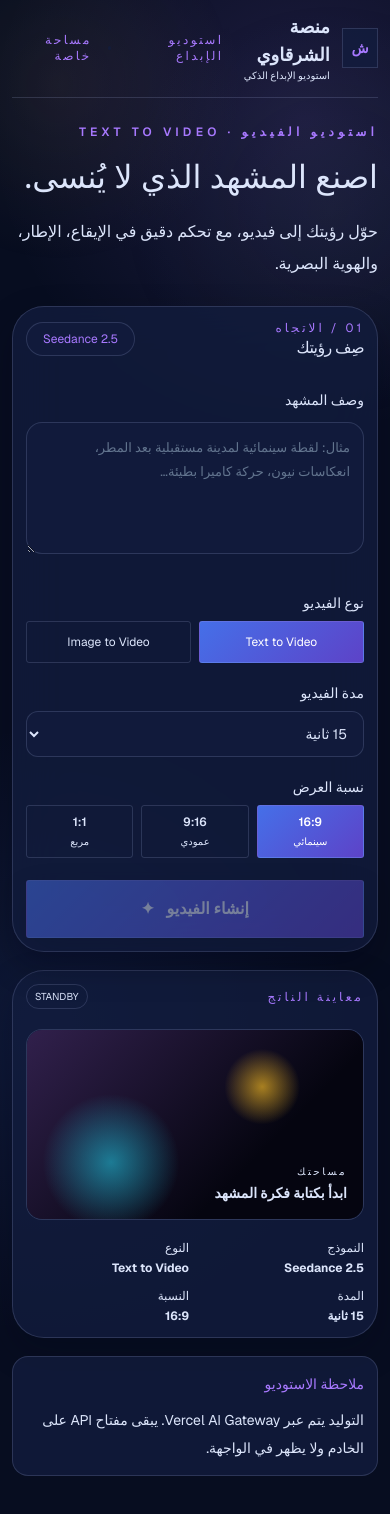
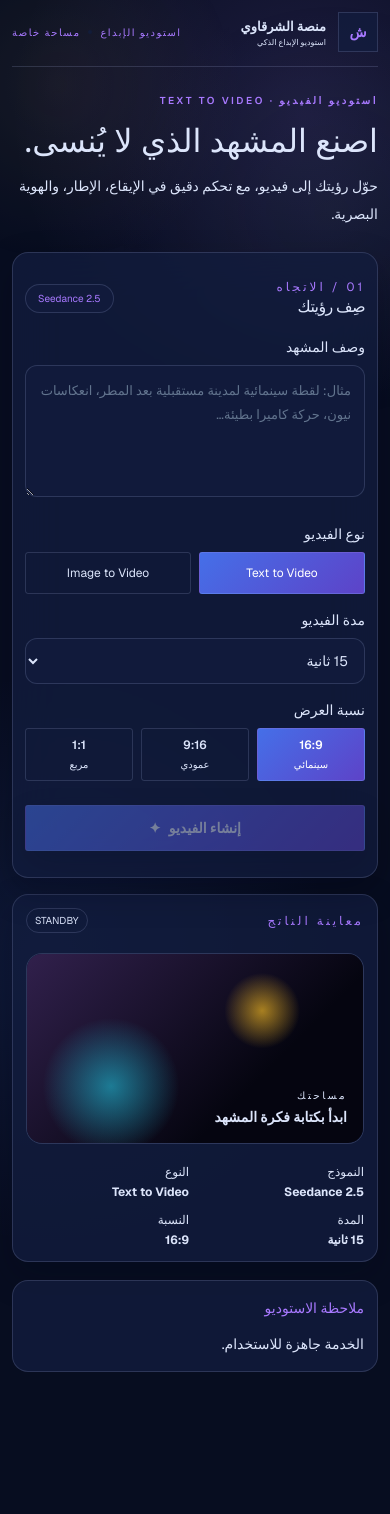
Before and after one commit to gamalmcv2023-glitch/ai-video-studio, a Next.js app: page /create in a window 390 px wide. After the commit the page ends 1410 px from the top, so only its background shows below. Built offline with nearby package versions, Linux system fonts and the light colour scheme.

Commit message:
Finish responsive studio layouts

```diff
--- a/src/app/api/generate-video/route.ts
+++ b/src/app/api/generate-video/route.ts
@@ -7,10 +7,7 @@ const allowedAspectRatios = new Set(["16:9", "9:16", "1:1"]);
 
 export async function POST(request: Request) {
   if (!process.env.AI_GATEWAY_API_KEY) {
-    return Response.json(
-      { error: "AI_GATEWAY_API_KEY غير مضبوط على الخادم." },
-      { status: 500 },
-    );
+    return Response.json({ error: "الخدمة جاهزة للاستخدام." }, { status: 500 });
   }
 
   try {
@@ -49,7 +46,6 @@ export async function POST(request: Request) {
     });
   } catch (error) {
     console.error("Video generation failed", error);
-    const message = error instanceof Error ? error.message : "حدث خطأ غير متوقع أثناء إنشاء الفيديو.";
-    return Response.json({ error: message }, { status: 502 });
+    return Response.json({ error: "تعذر إنشاء الفيديو حاليًا." }, { status: 502 });
   }
 }
--- a/src/app/create/page.tsx
+++ b/src/app/create/page.tsx
@@ -55,48 +55,48 @@ export default function CreatePage() {
   return (
     <main className="create-shell min-h-screen overflow-hidden bg-[#0b0b0c] text-[#f4f0e7]">
       <div className="pointer-events-none fixed inset-0 opacity-70 [background:radial-gradient(circle_at_15%_10%,rgba(198,165,106,0.12),transparent_22%),radial-gradient(circle_at_85%_25%,rgba(75,108,120,0.12),transparent_30%)]" />
-      <div className="relative mx-auto max-w-7xl px-5 py-6 sm:px-8 lg:px-10">
-        <header className="flex items-center justify-between border-b border-amber-100/10 pb-6">
+      <div className="relative mx-auto w-full max-w-7xl min-w-0 px-3 py-4 sm:px-8 sm:py-6 lg:px-10">
+        <header className="flex flex-wrap items-center justify-between gap-3 border-b border-amber-100/10 pb-4 sm:flex-nowrap sm:gap-4 sm:pb-6">
           <Link href="/" className="flex items-center gap-3" aria-label="العودة إلى الرئيسية">
             <span className="flex h-10 w-10 items-center justify-center border border-amber-200/50 bg-amber-100/10 font-serif text-sm font-black text-amber-100">ش</span>
             <span><strong className="block font-serif text-lg text-amber-50">منصة الشرقاوي</strong><small className="block text-[10px] text-slate-400">استوديو الإبداع الذكي</small></span>
           </Link>
-          <div className="flex items-center gap-4 text-xs uppercase tracking-[0.2em] text-amber-100/60">
+          <div className="flex items-center gap-2 text-[10px] uppercase tracking-[0.14em] text-amber-100/60 sm:gap-4 sm:text-xs sm:tracking-[0.2em]">
             <span>استوديو الإبداع</span>
             <span className="h-1 w-1 rounded-full bg-cyan-300" />
             <span>مساحة خاصة</span>
           </div>
         </header>
 
-        <section className="py-12 sm:py-16">
-          <div className="mb-10 max-w-3xl">
-            <p className="text-xs font-semibold uppercase tracking-[0.35em] text-amber-200">استوديو الفيديو · Text to Video</p>
-            <h1 className="mt-4 font-serif text-4xl leading-tight text-amber-50 sm:text-6xl">اصنع المشهد الذي لا يُنسى.</h1>
-            <p className="mt-5 max-w-2xl text-base leading-8 text-slate-300">حوّل رؤيتك إلى فيديو، مع تحكم دقيق في الإيقاع، الإطار، والهوية البصرية.</p>
+        <section className="min-w-0 py-7 sm:py-16">
+          <div className="mb-6 max-w-3xl sm:mb-10">
+            <p className="text-[10px] font-semibold uppercase tracking-[0.25em] text-amber-200 sm:text-xs sm:tracking-[0.35em]">استوديو الفيديو · Text to Video</p>
+            <h1 className="mt-3 font-serif text-3xl leading-tight text-amber-50 sm:mt-4 sm:text-6xl">اصنع المشهد الذي لا يُنسى.</h1>
+            <p className="mt-3 max-w-2xl text-sm leading-7 text-slate-300 sm:mt-5 sm:text-base sm:leading-8">حوّل رؤيتك إلى فيديو، مع تحكم دقيق في الإيقاع، الإطار، والهوية البصرية.</p>
           </div>
 
-          <div className="grid gap-6 lg:grid-cols-[1.45fr_0.8fr]">
-            <section className="rounded-[2rem] border border-amber-100/15 bg-white/[0.045] p-5 shadow-2xl shadow-violet-950/30 backdrop-blur-xl sm:p-8">
-              <div className="mb-8 flex flex-wrap items-center justify-between gap-4">
+          <div className="grid min-w-0 gap-4 lg:grid-cols-[1.45fr_0.8fr] lg:gap-6">
+            <section className="min-w-0 rounded-2xl border border-amber-100/15 bg-white/[0.045] p-3 shadow-2xl shadow-violet-950/30 backdrop-blur-xl sm:rounded-[2rem] sm:p-8">
+              <div className="mb-5 flex flex-wrap items-center justify-between gap-3 sm:mb-8 sm:gap-4">
                 <div>
                   <p className="text-xs uppercase tracking-[0.25em] text-amber-100/50">01 / الاتجاه</p>
                   <h2 className="mt-2 text-xl font-semibold text-white">صِف رؤيتك</h2>
                 </div>
-                <div className="rounded-full border border-amber-200/25 bg-amber-100/10 px-4 py-2 text-xs text-amber-100">
+                <div className="rounded-full border border-amber-200/25 bg-amber-100/10 px-3 py-1.5 text-[10px] text-amber-100 sm:px-4 sm:py-2 sm:text-xs">
                   Seedance 2.5
                 </div>
               </div>
 
               <label className="block text-sm font-medium text-amber-50" htmlFor="prompt">وصف المشهد</label>
-              <textarea id="prompt" value={prompt} onChange={(event) => setPrompt(event.target.value)} placeholder="مثال: لقطة سينمائية لمدينة مستقبلية بعد المطر، انعكاسات نيون، حركة كاميرا بطيئة..." className="mt-3 min-h-44 w-full resize-y rounded-2xl border border-white/10 bg-black/25 p-5 text-base leading-8 text-white outline-none transition placeholder:text-slate-500 focus:border-cyan-300/60 focus:ring-2 focus:ring-cyan-300/10" />
+              <textarea id="prompt" value={prompt} onChange={(event) => setPrompt(event.target.value)} placeholder="مثال: لقطة سينمائية لمدينة مستقبلية بعد المطر، انعكاسات نيون، حركة كاميرا بطيئة..." className="mt-2 min-h-32 w-full resize-y rounded-xl border border-white/10 bg-black/25 p-3 text-sm leading-7 text-white outline-none transition placeholder:text-slate-500 focus:border-cyan-300/60 focus:ring-2 focus:ring-cyan-300/10 sm:mt-3 sm:min-h-44 sm:rounded-2xl sm:p-5 sm:text-base sm:leading-8" />
 
-              <div className="mt-8 grid gap-5 sm:grid-cols-3">
+              <div className="mt-5 grid gap-4 sm:mt-8 sm:gap-5 sm:grid-cols-3">
                 <fieldset><legend className="text-sm text-slate-300">نوع الفيديو</legend><div className="mt-2 grid grid-cols-2 gap-2">{videoTypeOptions.map((option) => <button key={option} type="button" onClick={() => setVideoType(option)} className={`rounded-xl border p-3 text-center text-xs transition ${videoType === option ? "border-amber-200 bg-amber-100/15 text-amber-50" : "border-white/10 text-slate-400 hover:border-white/30"}`}>{option}</button>)}</div></fieldset>
                 <label className="text-sm text-slate-300">مدة الفيديو<select value={duration} onChange={(event) => setDuration(Number(event.target.value))} className="mt-2 w-full rounded-xl border border-white/10 bg-slate-950/80 p-3 text-sm text-white outline-none focus:border-amber-200/60">{durationOptions.map((option) => <option key={option.value} value={option.value}>{option.label}</option>)}</select></label>
                 <fieldset><legend className="text-sm text-slate-300">نسبة العرض</legend><div className="mt-2 grid grid-cols-3 gap-2">{ratioOptions.map((option) => <button key={option.value} type="button" onClick={() => setRatio(option.value)} className={`rounded-xl border p-2 text-center transition ${ratio === option.value ? "border-amber-200 bg-amber-100/15 text-amber-50" : "border-white/10 text-slate-400 hover:border-white/30"}`}><span className="block text-xs font-semibold">{option.label}</span><span className="mt-1 block text-[10px]">{option.hint}</span></button>)}</div></fieldset>
               </div>
 
-              <button type="button" onClick={handleSubmit} disabled={status === "processing" || !prompt.trim()} className="mt-9 flex w-full items-center justify-center gap-3 rounded-xl border border-amber-100/30 bg-gradient-to-r from-amber-100 to-amber-300 px-6 py-4 font-bold text-slate-950 shadow-lg shadow-amber-200/10 transition hover:brightness-105 disabled:cursor-not-allowed disabled:opacity-50">
+              <button type="button" onClick={handleSubmit} disabled={status === "processing" || !prompt.trim()} className="mt-6 flex w-full items-center justify-center gap-2 rounded-xl border border-amber-100/30 bg-gradient-to-r from-amber-100 to-amber-300 px-4 py-3 text-sm font-bold text-slate-950 shadow-lg shadow-amber-200/10 transition hover:brightness-105 disabled:cursor-not-allowed disabled:opacity-50 sm:mt-9 sm:gap-3 sm:px-6 sm:py-4">
                 {status === "processing" ? "جارٍ توليد الفيديو..." : status === "complete" ? "أنشئ نسخة جديدة" : "إنشاء الفيديو"}
                 <span aria-hidden="true">✦</span>
               </button>
@@ -104,8 +104,8 @@ export default function CreatePage() {
               {status === "error" && <p role="alert" className="mt-4 text-center text-sm text-rose-300">{errorMessage}</p>}
             </section>
 
-            <aside className="flex flex-col gap-6">
-              <div className="rounded-[2rem] border border-cyan-200/15 bg-slate-950/60 p-5 shadow-xl shadow-cyan-950/20">
+            <aside className="flex min-w-0 flex-col gap-4 sm:gap-6">
+              <div className="rounded-2xl border border-cyan-200/15 bg-slate-950/60 p-3 shadow-xl shadow-cyan-950/20 sm:rounded-[2rem] sm:p-5">
                 <div className="mb-5 flex items-center justify-between"><p className="text-xs uppercase tracking-[0.25em] text-amber-200/70">معاينة الناتج</p><span className="rounded-full border border-emerald-300/30 px-2 py-1 text-[10px] text-emerald-200">{status === "processing" ? "PROCESSING" : status === "complete" ? "READY" : "STANDBY"}</span></div>
                 <div className={`relative aspect-video overflow-hidden rounded-2xl border border-white/10 bg-[#11101e] ${ratio === "9:16" ? "mx-auto max-w-[12rem]" : ""}`}>
                   {videoUrl ? <video src={videoUrl} controls playsInline className="h-full w-full object-cover" /> : <div className="absolute inset-0 bg-[radial-gradient(circle_at_70%_30%,rgba(251,191,36,0.65),transparent_14%),radial-gradient(circle_at_25%_70%,rgba(34,211,238,0.55),transparent_24%),linear-gradient(135deg,#31204c,#050510_68%)]" />}
@@ -114,7 +114,7 @@ export default function CreatePage() {
                 </div>
                 <div className="mt-5 grid grid-cols-2 gap-3 text-xs text-slate-400"><span>النموذج <strong className="block pt-1 text-white">Seedance 2.5</strong></span><span>النوع <strong className="block pt-1 text-white">{videoType}</strong></span><span>المدة <strong className="block pt-1 text-white">{duration} ثانية</strong></span><span>النسبة <strong className="block pt-1 text-white">{ratio}</strong></span></div>
               </div>
-              <div className="rounded-2xl border border-amber-100/10 bg-amber-100/[0.04] p-5 text-sm leading-7 text-slate-400"><span className="mb-2 block text-amber-100">ملاحظة الاستوديو</span>التوليد يتم عبر Vercel AI Gateway. يبقى مفتاح API على الخادم ولا يظهر في الواجهة.</div>
+              <div className="rounded-2xl border border-amber-100/10 bg-amber-100/[0.04] p-5 text-sm leading-7 text-slate-400"><span className="mb-2 block text-amber-100">ملاحظة الاستوديو</span>الخدمة جاهزة للاستخدام.</div>
             </aside>
           </div>
         </section>
--- a/src/app/globals.css
+++ b/src/app/globals.css
@@ -20,14 +20,14 @@
 }
 
 * { box-sizing: border-box; }
-html { scroll-behavior: smooth; }
-body { margin: 0; background: var(--background); color: var(--foreground); font-family: var(--font-geist-sans), Arial, sans-serif; }
+html { scroll-behavior: smooth; overflow-x: hidden; }
+body { margin: 0; min-width: 0; overflow-x: hidden; background: var(--background); color: var(--foreground); font-family: var(--font-geist-sans), Arial, sans-serif; }
 button, a, input, select, textarea { -webkit-tap-highlight-color: transparent; }
 a { color: inherit; text-decoration: none; }
 
 .site-shell { display: flex; flex-direction: column; min-height: 100vh; overflow: hidden; background: radial-gradient(circle at 78% 8%, rgba(168,121,255,.14), transparent 22%), radial-gradient(circle at 12% 56%, rgba(69,111,232,.12), transparent 27%), linear-gradient(145deg, #0b1534 0%, #070d20 58%, #09162a 100%); }
 .laser-line { order: 1; height: 1px; background: linear-gradient(90deg, transparent, rgba(168,121,255,.9), rgba(110,215,233,.65), transparent); opacity: .8; }
-.topbar, .hero-section, .tool-strip, .content-section, .footer { width: min(1120px, calc(100% - 32px)); margin-inline: auto; }
+.topbar, .hero-section, .tool-strip, .content-section, .footer { width: min(1120px, calc(100% - 32px)); max-width: 100%; margin-inline: auto; }
 .topbar { order: 2; height: 62px; display: flex; align-items: center; justify-content: space-between; border-bottom: 1px solid var(--line); }
 .brand { display: flex; gap: 8px; align-items: center; font-size: 13px; }
 .brand strong, .brand small { display: block; }.brand small { color: var(--muted); font-size: 9px; margin-top: 3px; }
@@ -58,6 +58,8 @@ a { color: inherit; text-decoration: none; }
 .studio-shell button[class*="bg-[#c6a56a"], .create-shell button[class*="bg-[#c6a56a"], .studio-shell button[class*="bg-amber"], .create-shell button[class*="bg-amber"] { background: linear-gradient(135deg, var(--royal), #5d43c8); color: #fff; }
 .studio-shell input, .studio-shell textarea, .studio-shell select, .create-shell input, .create-shell textarea, .create-shell select { border-color: var(--line); background-color: rgba(6, 14, 37, .72); color: var(--foreground); }
 .studio-shell [class*="shadow"], .create-shell [class*="shadow"] { box-shadow: 0 14px 34px rgba(2, 7, 25, .28); }
+.studio-shell h1, .studio-shell h2, .studio-shell p, .create-shell h1, .create-shell h2, .create-shell p { overflow-wrap: anywhere; }
+.studio-shell input, .studio-shell textarea, .studio-shell select, .create-shell input, .create-shell textarea, .create-shell select { max-width: 100%; }
 .create-shell section.py-12 { padding: 34px 0; }.create-shell section.py-12 > div.mb-10 { margin-bottom: 26px; }.create-shell textarea { min-height: 132px; padding: 13px; font-size: 13px; line-height: 1.8; }.create-shell .grid.gap-6 { gap: 18px; }.create-shell .grid.gap-6 > section, .create-shell aside > div { padding: 16px; }.create-shell .mt-9 { margin-top: 22px; }.create-shell aside { gap: 18px; }
 
 @media (max-width: 760px) {
@@ -65,3 +67,25 @@ a { color: inherit; text-decoration: none; }
   .topbar { height: 58px; }.desktop-nav { display: none; }.hero-section, .split-section, .script-section { grid-template-columns: 1fr; gap: 32px; }.hero-section { min-height: auto; padding: 36px 0 30px; }.hero-copy h1 { font-size: 42px; }.hero-art { min-height: 235px; }.hero-meta { gap: 15px; flex-wrap: wrap; }.tool-strip { grid-template-columns: 1fr 1fr; }.tool-card { min-height: 62px; }.tool-card:nth-child(odd) { border-left: 0; }.content-section { padding-top: 52px; }.section-heading h2 { font-size: 32px; }.script-form { grid-template-columns: 1fr; }.form-row { grid-template-columns: 1fr; }.script-form .button { width: 100%; }.work-section { display: block; padding-bottom: 48px; }.empty-work { min-width: 0; margin-top: 24px; }.footer { flex-wrap: wrap; gap: 10px; padding: 18px 0; }.footer a { width: 100%; margin: 0; }
   .studio-shell > div.relative, .create-shell > div.relative { padding: 12px; }.studio-shell section, .create-shell section { padding-top: 26px; padding-bottom: 26px; }.create-shell section.py-12 { padding: 26px 0; }.create-shell h1 { font-size: 32px !important; }.create-shell .grid.gap-6 > section, .create-shell aside > div { padding: 13px; }.studio-shell [class*="min-h-["], .create-shell [class*="min-h-["] { min-height: 410px; }
 }
+
+@media (max-width: 480px) {
+  .topbar, .hero-section, .tool-strip, .content-section, .footer { width: calc(100% - 24px); }
+  .brand { min-width: 0; font-size: 12px; }
+  .brand > span:last-child { min-width: 0; }
+  .brand small { font-size: 8px; }
+  .topbar > .button { flex: 0 0 auto; padding: 6px 8px; font-size: 9px; }
+  .hero-copy h1 { font-size: 34px; }
+  .hero-text { font-size: 11px; }
+  .hero-actions .button { flex: 1 1 auto; padding: 8px 10px; font-size: 10px; }
+  .tool-card { min-width: 0; gap: 6px; padding-inline: 8px; }
+  .tool-card b { font-size: 9px; }
+  .tool-card small { font-size: 8px; }
+  .script-panel { padding: 11px; }
+  .script-form input, .script-form select { padding: 8px; }
+  .studio-shell header, .create-shell header { min-width: 0; }
+  .studio-shell header > a, .create-shell header > a { min-width: 0; }
+  .studio-shell header > a > span:last-child, .create-shell header > a > span:last-child { min-width: 0; }
+  .studio-shell header > a strong, .create-shell header > a strong { font-size: 13px; }
+  .studio-shell header > a small, .create-shell header > a small { font-size: 8px; }
+  .studio-shell h1, .create-shell h1 { overflow-wrap: anywhere; }
+}
```
Also changed, not shown: src/app/astra/page.tsx (+4 -4 lines), src/app/chat/page.tsx (+5 -5 lines), src/app/script-studio/page.tsx (+4 -4 lines).
